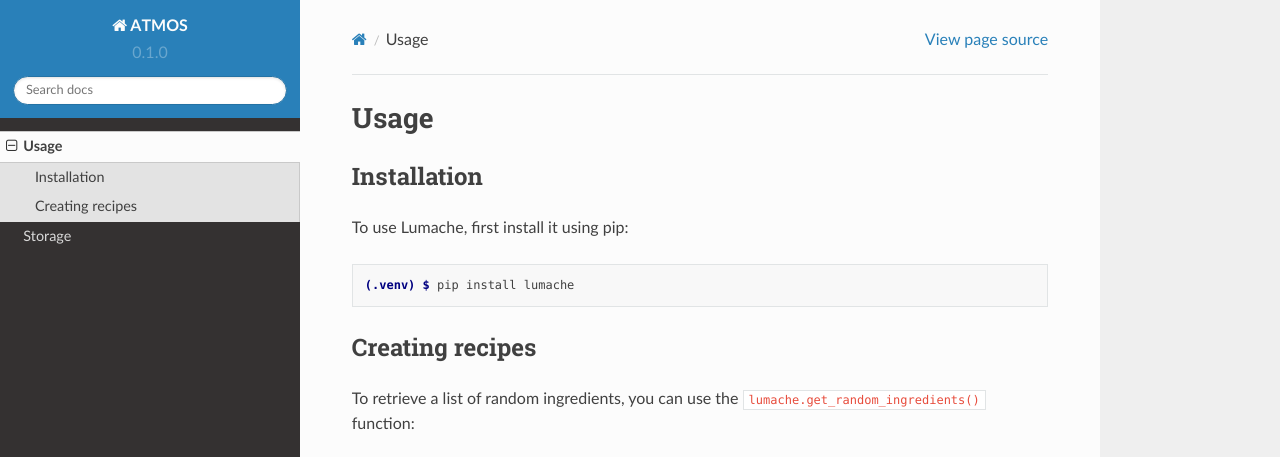
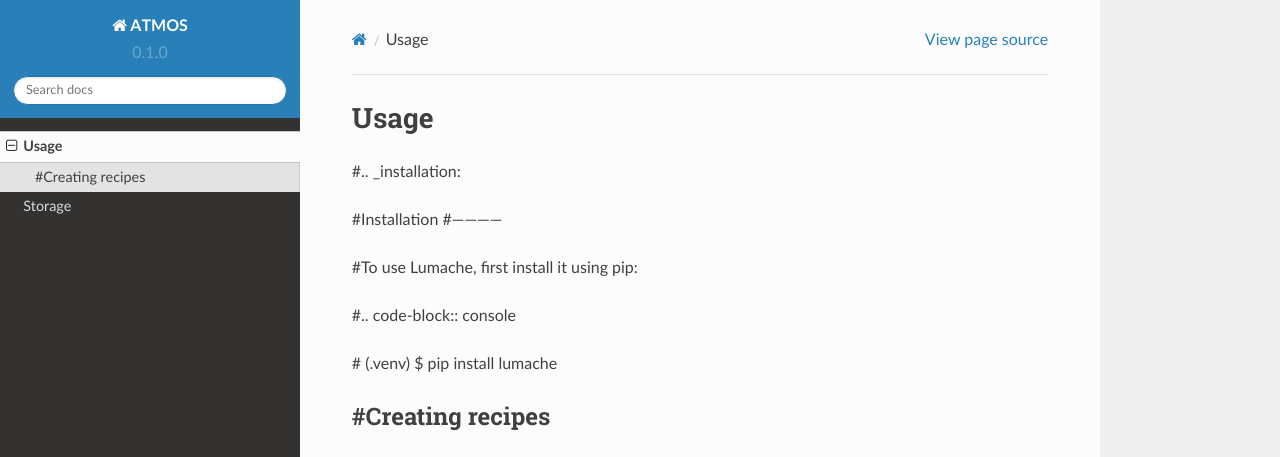
Before and after one commit to ATMOS-LAP/TechME-LAP, a Sphinx documentation site: the page built from docs/source/usage.rst, in a window 1280 px wide and 1095 px high. Shown: the top 457 px of the window. Built offline with Sphinx 7.4.7 and the Read the Docs theme 2.0.0, drawn with Linux system fonts in a browser that asks for light colours; pages that are not in the unit, such as notebooks, are missing from menus; some of the changed text lies outside the part shown; grey boxes are pictures that could not be loaded.

Commit message:
Update usage.rst

```diff
--- a/docs/source/usage.rst
+++ b/docs/source/usage.rst
@@ -1,33 +1,33 @@
 Usage
 =====
 
-.. _installation:
+#.. _installation:
 
-Installation
-------------
+#Installation
+#------------
 
-To use Lumache, first install it using pip:
+#To use Lumache, first install it using pip:
 
-.. code-block:: console
+#.. code-block:: console
 
-   (.venv) $ pip install lumache
+#   (.venv) $ pip install lumache
 
-Creating recipes
+#Creating recipes
 ----------------
 
-To retrieve a list of random ingredients,
-you can use the ``lumache.get_random_ingredients()`` function:
+#To retrieve a list of random ingredients,
+#you can use the ``lumache.get_random_ingredients()`` function:
 
-.. autofunction:: lumache.get_random_ingredients
+#.. autofunction:: lumache.get_random_ingredients
 
-The ``kind`` parameter should be either ``"meat"``, ``"fish"``,
-or ``"veggies"``. Otherwise, :py:func:`lumache.get_random_ingredients`
-will raise an exception.
+#The ``kind`` parameter should be either ``"meat"``, ``"fish"``,
+#or ``"veggies"``. Otherwise, :py:func:`lumache.get_random_ingredients`
+#will raise an exception.
 
-.. autoexception:: lumache.InvalidKindError
+#.. autoexception:: lumache.InvalidKindError
 
-For example:
+#For example:
 
->>> import lumache
->>> lumache.get_random_ingredients()
-['shells', 'gorgonzola', 'parsley']
+#>>> import lumache
+#>>> lumache.get_random_ingredients()
+#['shells', 'gorgonzola', 'parsley']
```
